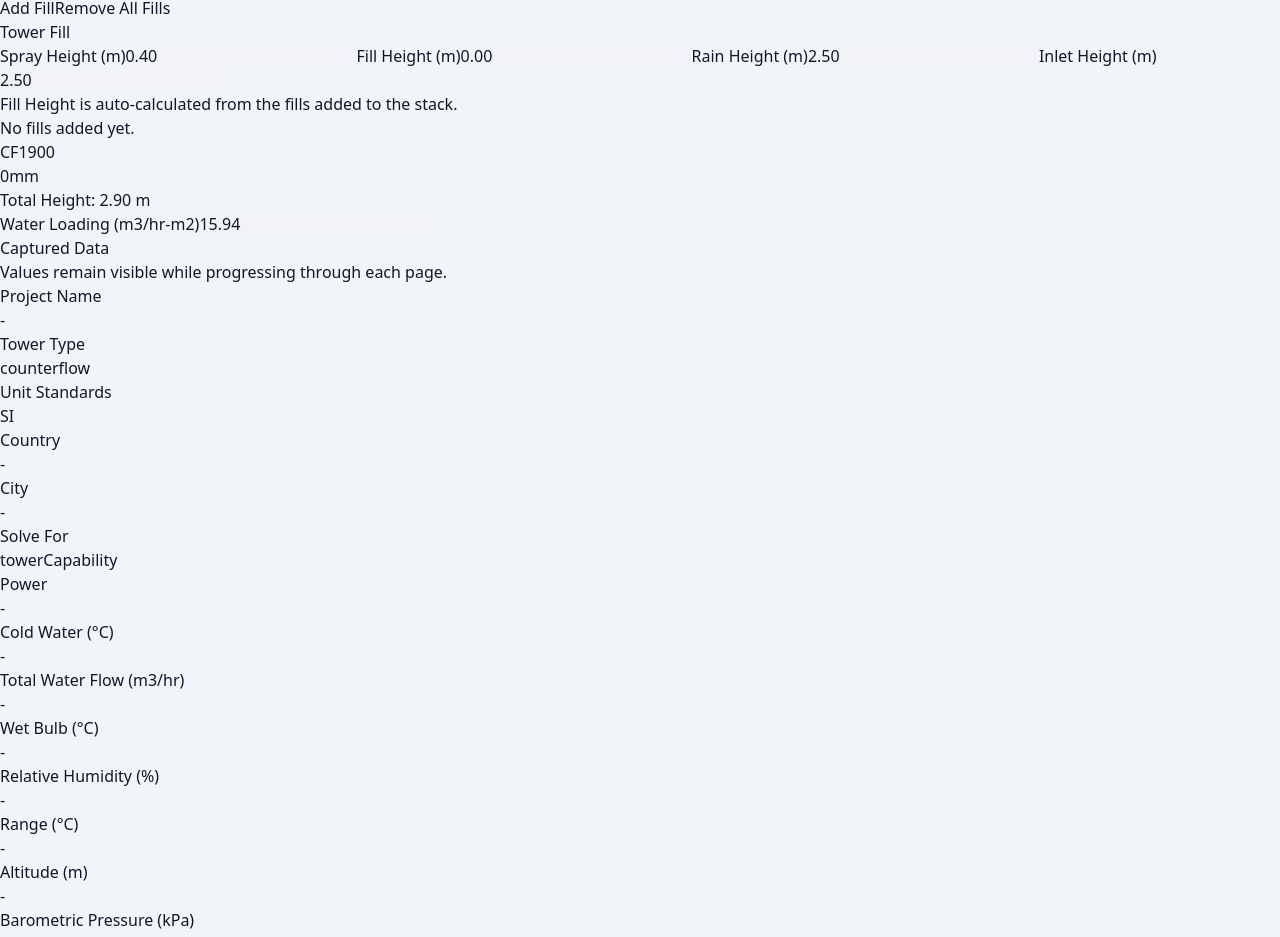
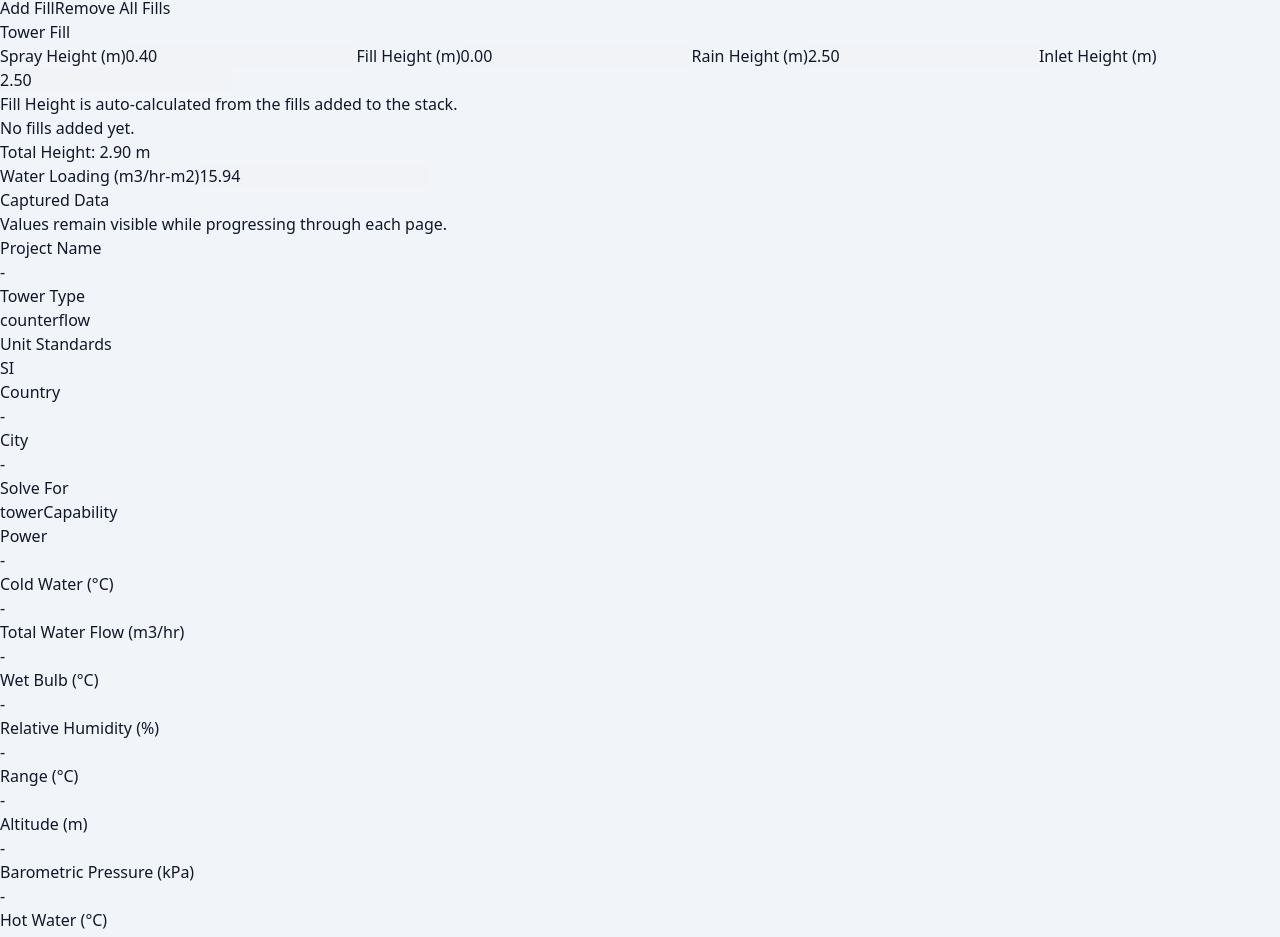
Before and after one commit to muhsinaltintop/CTC, a Next.js app: page / in a window 1280 px wide. Shown: the part 2994-3931 px from the top of the page. Built offline with nearby package versions, Linux system fonts and the light colour scheme.

Commit message:
Remove tower fill label block from fill section

```diff
--- a/components/organisms/FillSectionStep.tsx
+++ b/components/organisms/FillSectionStep.tsx
@@ -286,10 +286,6 @@ export function FillSectionStep({
               )}
             </div>
 
-            <div className="mt-4 rounded border border-sky-400 bg-sky-50 px-4 py-3 text-center text-sky-800">
-              <p className="text-sm font-semibold">{data.towerFillLabel}</p>
-              <p className="text-xs">{Math.round(toNumber(data.fillHeight) * 1000)}mm</p>
-            </div>
           </div>
 
           <p className="text-sm font-medium text-slate-700">
--- a/lib/constants.ts
+++ b/lib/constants.ts
@@ -51,7 +51,6 @@ export const initialCalculatorData: CalculatorData = {
     nozzleType: 'DekSpray Nozzle',
     fillType: 'CF1200',
     availableFillHeight: '300',
-    towerFillLabel: 'CF1900',
     sprayHeight: '0.40',
     fillHeight: '0.00',
     rainHeight: '2.50',
--- a/lib/types.ts
+++ b/lib/types.ts
@@ -81,7 +81,6 @@ export interface FillSection {
   nozzleType: string;
   fillType: string;
   availableFillHeight: string;
-  towerFillLabel: string;
   sprayHeight: string;
   fillHeight: string;
   rainHeight: string;
```
